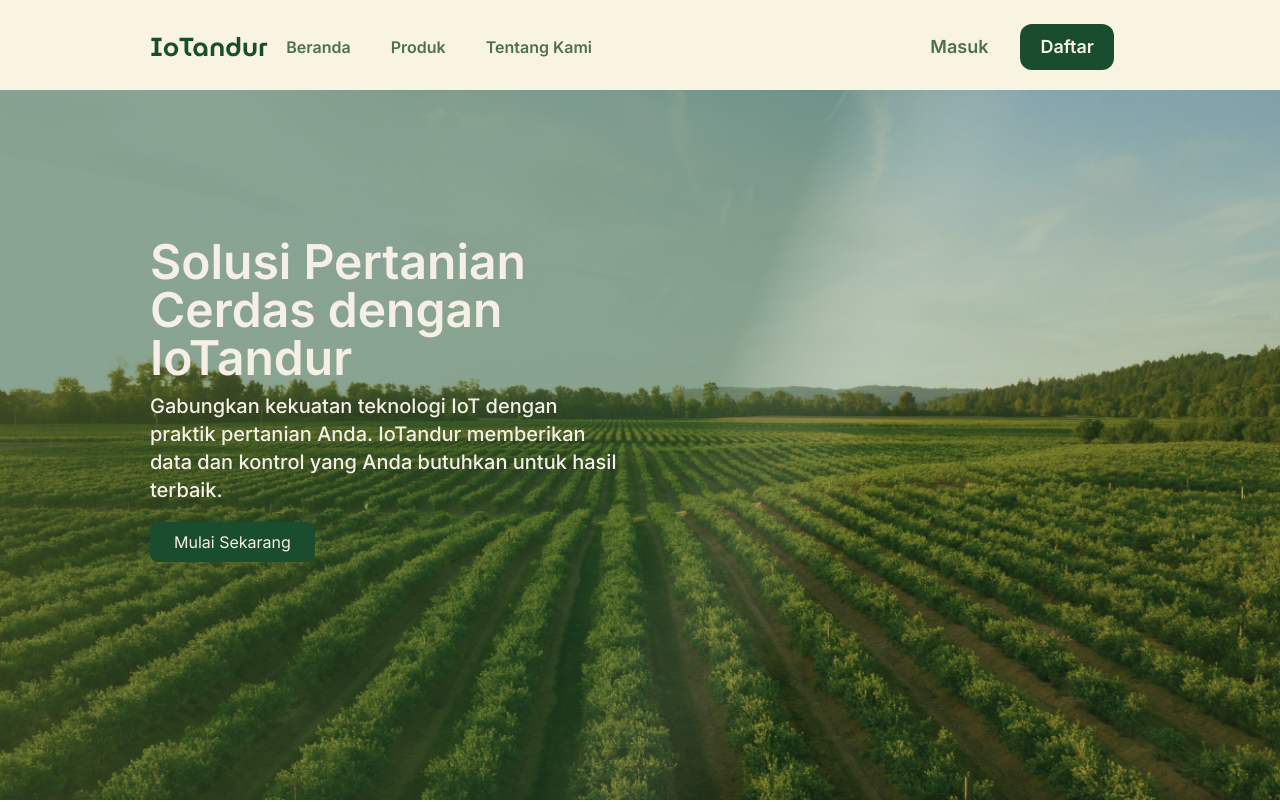
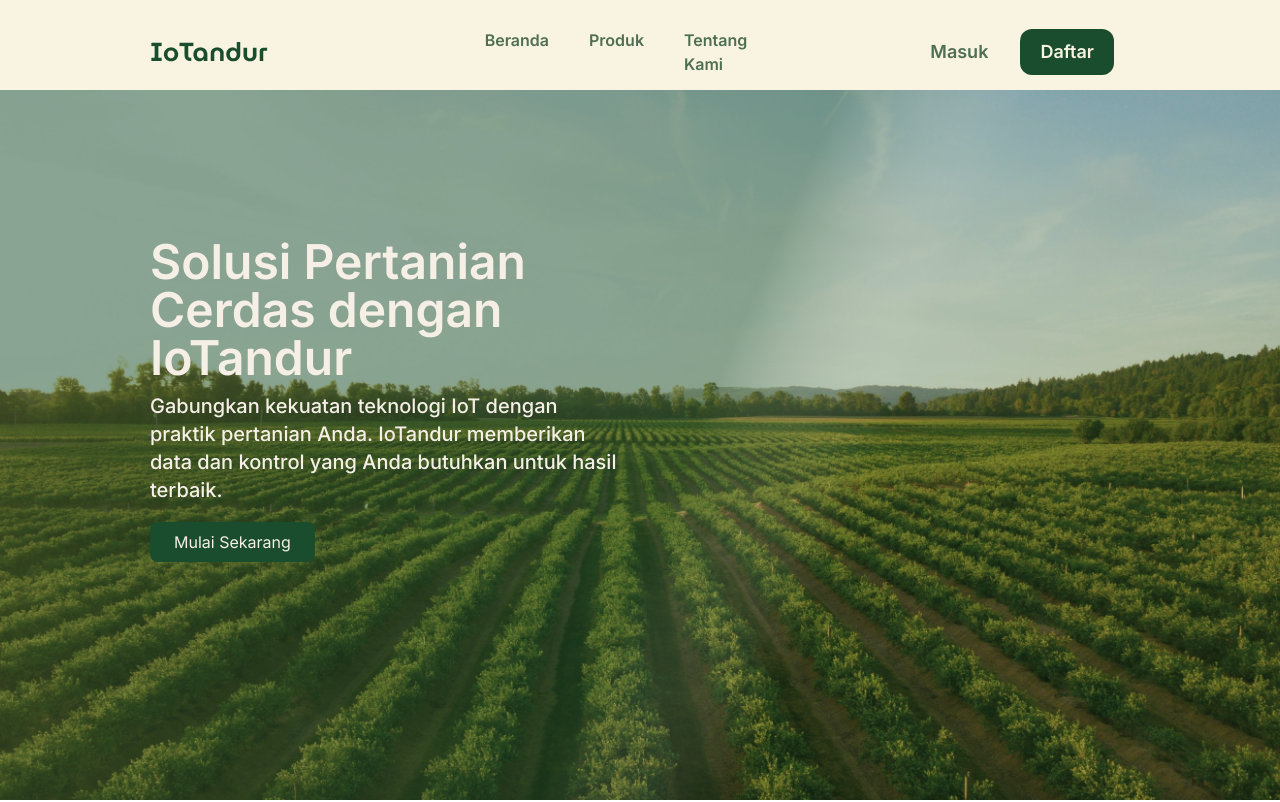
Before and after one commit to ulumfr/iotandur, a React (Vite) app: page / in a window 1280 px wide. Shown: the top 802 px of the page. Built offline with nearby package versions, Linux system fonts and the light colour scheme.

Commit message:
update: navlink

```diff
--- a/src/components/main/navbar.jsx
+++ b/src/components/main/navbar.jsx
@@ -50,8 +50,8 @@ const NavBar = () => {
       } z-50`}
     >
       <div className="mx-[50px] md:mx-[150px] py-2">
-        <div className="grid grid-cols-2 items-center h-[74px]">
-          <div className="flex items-center justify-between">
+        <div className="grid grid-cols-2 md:grid-cols-3 items-center h-[74px]">
+          <div className="flex items-center">
             <Link
               to="hero"
               className="flex-shrink-0 cursor-pointer"
@@ -61,6 +61,7 @@ const NavBar = () => {
             >
               <img src={Logo} alt="logo" draggable="false" className="h-6" />
             </Link>
+          </div>
             <div className="hidden md:block pr-10">
               <ul className="flex space-x-6">
                 {dataNav.map(({ name, linkMenu }) => (
@@ -74,7 +75,6 @@ const NavBar = () => {
                 ))}
               </ul>
             </div>
-          </div>
           <div className="hidden md:flex justify-end gap-4 p-4">
             {isLoggedIn ? (
               <>
```
